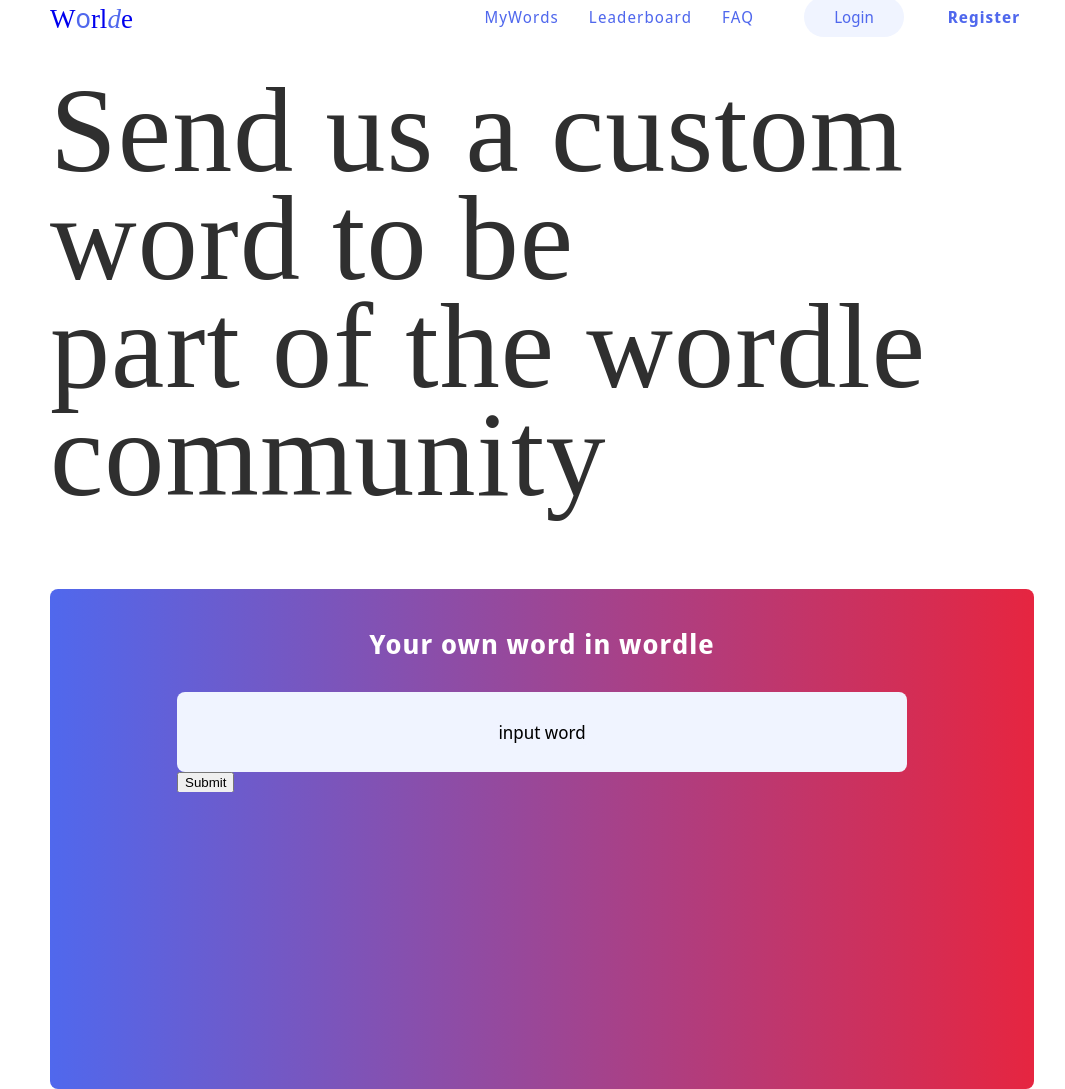
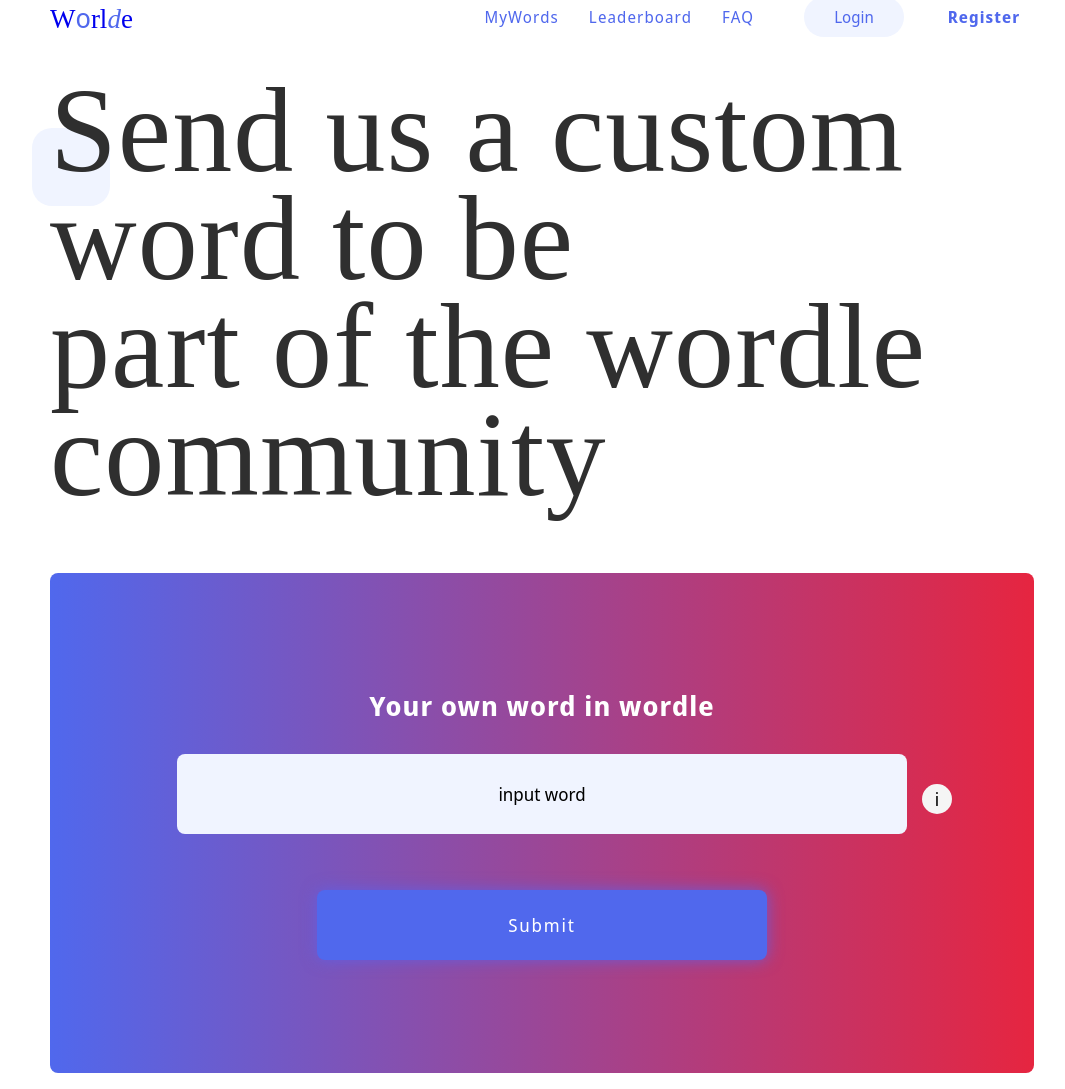
Before and after one commit to Maeringor/wordle-webapp, a PHP site: page /custom-word in a window 1280 px wide. Shown: the part 31-1120 px from the top of the page, without its empty margins (98-1163 px from the left). Run offline with PHP 8.4, Linux system fonts and the light colour scheme.

Commit message:
IS:M cumstom-word.php fertiggestellt + info button erstellt

```diff
--- a/css/custom-word.css
+++ b/css/custom-word.css
@@ -1,13 +1,12 @@
-*{
-    box-sizing: border-box;
-}
 .headline-container{
+    position: relative;
     width: 100%;
     margin-top: 1.5vh;
 }
 
 /* == headline styles == */
 .headline{
+    position: relative;
     width: fit-content;
     height: fit-content;
     line-height: 90%;
@@ -30,23 +29,23 @@
 .content-container{
     width: 100%;
     height: 500px;
-    margin-top: 10vh;
+    margin-top: 8vh;
     background: linear-gradient(90deg, #5068ed, #e62540);
     border-radius: 8px;
 }
 
 .input-container{
     width: fit-content;
-    height: fit-content;
-    margin-left: auto;
-    margin-right: auto;
-    overflow: hidden;
+    height: 100%;
+    margin: auto;
     padding: 20px;
+    display: flex;
+    justify-content: center;
+    align-items: center;
 }
 
 .input-container .input-head{
     text-align: center;
-    margin-top: 2vh;
 }
 
 .input-container .input-field{
@@ -98,6 +97,20 @@ input:hover + .form-lable{
     border: 3px solid #5068ed;
 }
 
+/* == cta styles == */
+.form .cta-btn{
+    margin-top: 7vh;
+    display: flex;
+    justify-content: center;
+    align-items: center;
+    border: none;
+}
+.form .cta-btn button{
+    margin-left: auto;
+    margin-right: auto;
+    border: none;
+}
+
 /* == special style for the lable element to stay ontop of input field
       if at least one letter has been entered  == */
 .content-container .input-container .form .input-field input:focus + .form-lable,
@@ -107,5 +120,19 @@ input:hover + .form-lable{
     left: 14%;
     font-size: 12px;
     color: white;
-    background: linear-gradient(90deg, #5068ed, #e62540);
+    background-color: #00d684;
 }
+
+/* == special headline element == */
+.quadrat-pos{
+    position: absolute;
+    left: -18px;
+    top: 51px;
+    z-index: -1;
+}
+
+.info-btn-position{
+    position: absolute;
+    right: -45px;
+    top: 30px;
+}
--- a/css/elements.css
+++ b/css/elements.css
@@ -5,6 +5,8 @@
     height: 70px;
     border-radius: 8px;
     box-shadow: 0px 0px 16px rgba(91, 96, 234, 0.8);
+    cursor: pointer;
+    transition: ease-in .2s;
 }
 
 .main-button a {
@@ -14,15 +16,51 @@
     justify-content: center;
     align-items: center;
     border-radius: inherit;
-    transition: ease-in .2s;
 }
 
-.main-button a:hover {
+.main-button:hover {
     background-color: #4158d8;
 }
 
+/* quadrat style for text and game field */
 .quadrat-text-element {
     width: 78px;
     height: 78px;
     border-radius: 20px;
 }
+
+/* info btn style */
+.info-button-container{
+    position: relative;
+}
+.info-button-container .info-btn{
+    width: 30px;
+    height: 30px;
+    background-color: #f5f5f5;
+    border-radius: 999px;
+    display: flex;
+    justify-content: center;
+    align-items: center;
+    cursor: pointer;
+}
+.info-button-container .info-btn:hover{
+    background-color: #e5e5e5;
+}
+
+.info-button-container .content{
+    position: absolute;
+    left: 15px;
+    padding: 13px;
+    min-width: 350px;
+    max-width: 400px;
+    border-radius: 8px;
+    background-color: #f5f5f5;
+    display: none;
+    transform: translateY(-50px);
+}
+
+.info-button-container .info-btn:hover + .content{
+    display: block;
+    transform: translateY(3px);
+    box-shadow: 0 0 16px rgba(47, 47, 47, 0.15);
+}
--- a/css/index.css
+++ b/css/index.css
@@ -6,8 +6,8 @@
 .headline-container {
     position: relative;
     width: 100%;
-    margin-top: 6vh;
-    margin-bottom: 16vh;
+    margin-top: 5vh;
+    margin-bottom: 13vh;
 }
 
 .headline {
--- a/css/nav.css
+++ b/css/nav.css
@@ -30,6 +30,10 @@
 }
 .logo .special-logo:nth-child(2){
     font-style: italic;
+}
+
+.logo a:visited{
+    color: inherit;
 }
 
 .basic-links .basic-links-container{
--- a/custom-word.php
+++ b/custom-word.php
@@ -3,11 +3,12 @@
 <head>
     <meta charset='utf-8'>
     <meta http-equiv='X-UA-Compatible' content='IE=edge'>
-    <title>Page Title</title>
+    <title>Worlde</title>
     <meta name='viewport' content='width=device-width, initial-scale=1'>
     <!-- Globeles Stylesheet -->
     <link rel='stylesheet' type='text/css' media='screen' href='/css/design.css'>
     <link rel='stylesheet' type='text/css' media='screen' href='/css/nav.css'>
+    <link rel='stylesheet' type='text/css' media='screen' href='/css/elements.css'>
 
     <link rel='stylesheet' type='text/css' media='screen' href='/css/custom-word.css'>
 </head>
@@ -20,14 +21,13 @@
 
         <!-- headline area -->
         <div class="headline-container primary-textcol master-head letter-spacing-small medium">
-            <div class="headline">Send us a custom word to be</div>
+            <div class="headline"><div class="quadrat-text-element light-blue-bg quadrat-pos"></div>Send us a custom word to be</div>
             <div class="headline-subcontainer">
                  <div class="headline">part of the wordle community
                       <object data="/rescources/svg/small-dot.svg" width="15px" height="15px"></object>
                  </div>
             </div>
 
-            <div class="quadrat-text-element"></div>
          </div>
          <!-- headline area end -->
 
@@ -35,17 +35,29 @@
             <div class="content-container">
 
                 <div class="input-container">
+                    <div class="inner-container">
+
                         <div class="input-head sub-head letter-spacing-small bold secondary-textcol">Your own word in wordle</div>
 
-                    <div class="form" action="">
+                        <form class="form" action="">
                             <div class="input-field">
                                 <input minlength="5" maxlength="5" autocomplete="off" class="third-head light-blue-bg" type="text" id="custom" placeholder=" ">
                                 <label for="custom" class="form-lable paragraph medium light-blue-bg">input word</label>
                                 <!-- info button -->
+                                <div class="info-btn-position paragraph">
+                                    <?php require 'html_structures/infobutton.php';
+
+                                        setInfoButton("Please enter a word you think could benefit the wordle community.
+                                        Other palyers will be notified when they played your word :)");
+                                    ?>
+                                </div>
+                            </div>
 
                             <!-- cta button -->
-                            <button class="main-button">Submit</button>
+                            <div class="cta-btn">
+                                    <button type="button" class="main-button blue-bg paragraph letter-spacing-big secondary-textcol">Submit</button>
                             </div>
+                        </form>
 
                     </div>
                 </div>
--- /dev/null
+++ b/html_structures/infobutton.php
@@ -0,0 +1,6 @@
+<?php
+    // prints out a info button with var text (required styles: elements.css)
+    function setInfoButton($text){
+        echo "<div class='info-button-container'><div class='info-btn'>i</div><div class='content'>$text</div></div>";
+    }
+?>
```
Also changed, not shown: css/faq.css (+10 -6 lines), faq.php (+9 -13 lines). Lines whose indentation alone changed are shown as unchanged.
